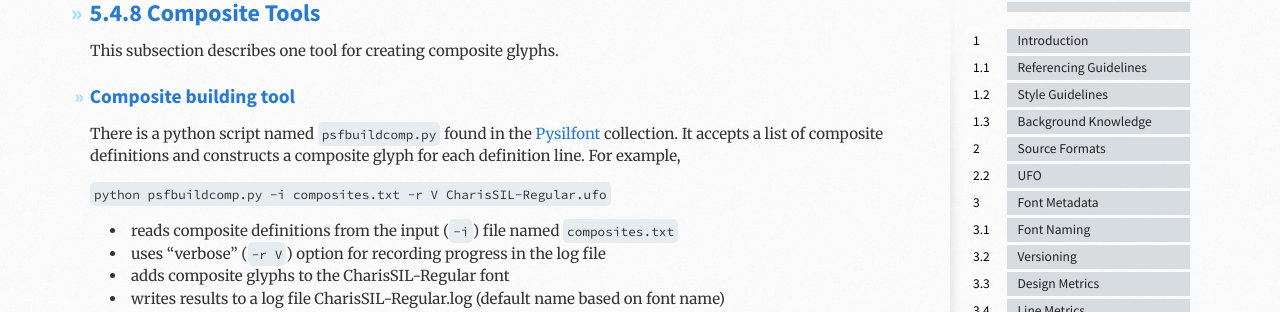
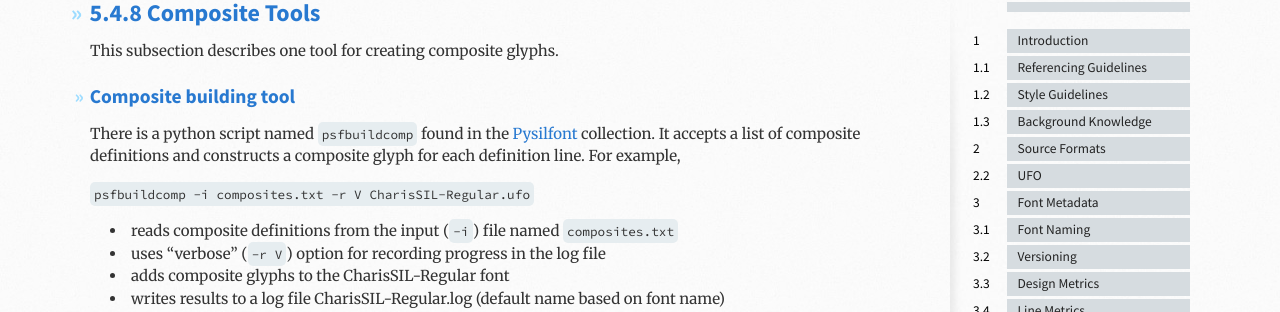
Before and after one commit to silnrsi/FDBP, a Jekyll site: the page built from en-US/Composite_Tools.md, in a window 1280 px wide. Shown: the part 180-492 px from the top of the page. Built offline with Jekyll 4.4.1, drawn with Linux system fonts in a browser that asks for light colours.

Commit message:
update syntax for calling psfbuildcomp

````diff
--- a/en-US/Composite_Tools.md
+++ b/en-US/Composite_Tools.md
@@ -11,9 +11,9 @@ This subsection describes one tool for creating composite glyphs.
 
 ## Composite building tool
 
-There is a python script named ```psfbuildcomp.py``` found in the [Pysilfont][pysilfont] collection. It accepts a list of composite definitions and constructs a composite glyph for each definition line. For example,
+There is a python script named ```psfbuildcomp``` found in the [Pysilfont][pysilfont] collection. It accepts a list of composite definitions and constructs a composite glyph for each definition line. For example,
 
-```python psfbuildcomp.py -i composites.txt -r V CharisSIL-Regular.ufo ```
+```psfbuildcomp -i composites.txt -r V CharisSIL-Regular.ufo ```
 
 * reads composite definitions from the input (```-i```) file named ```composites.txt```
 * uses "verbose" (```-r V```) option for recording progress in the log file
````
